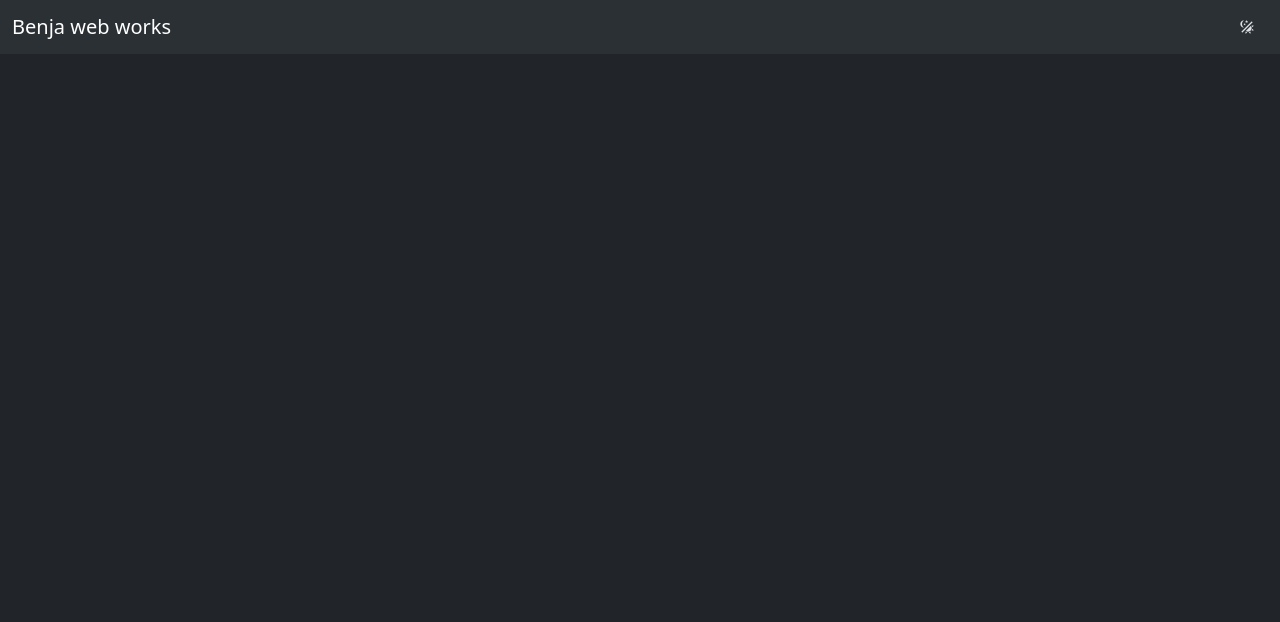
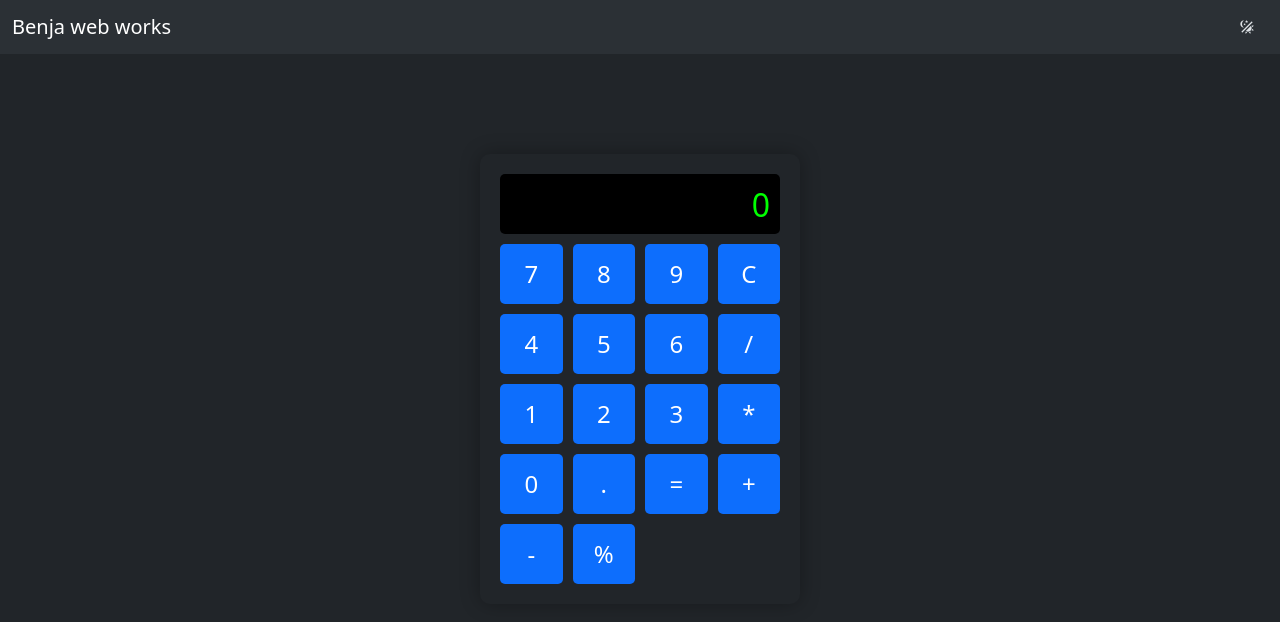
Before and after one commit to benjabozz/benjabozz-web, an Angular app: page /calculadora in a window 1280 px wide. Before the commit this address led to /. Shown: the top 622 px of the page. Built offline with nearby package versions, Linux system fonts and the light colour scheme.

Commit message:
criado componente de calculadora

```diff
--- a/src/app/app.routes.ts
+++ b/src/app/app.routes.ts
@@ -2,6 +2,7 @@ import { Routes } from '@angular/router';
 import { HomeComponent } from './features/home/home.component';
 import { CardsNarutoComponent } from './features/cards-naruto/cards-naruto.component';
 import { CorreriaFinalComponent } from './features/correria-final/correria-final.component';
+import { CalculadoraComponent } from './features/calculadora/calculadora.component';
 
 export const routes: Routes = [
   {
@@ -16,4 +17,8 @@ export const routes: Routes = [
     path: 'correria-final',
     component: CorreriaFinalComponent,
   },
+  {
+    path: 'calculadora',
+    component: CalculadoraComponent,
+  },
 ];
--- /dev/null
+++ b/src/app/features/calculadora/calculadora.component.html
@@ -0,0 +1,11 @@
+<div class="calculator">
+  <div class="display">
+    <input type="text" [value]="displayValue" disabled />
+  </div>
+
+  <div class="buttons">
+    <button class="btn btn-primary" *ngFor="let button of buttons" (click)="handleClick(button)">
+      {{ button }}
+    </button>
+  </div>
+</div>
--- /dev/null
+++ b/src/app/features/calculadora/calculadora.component.scss
@@ -0,0 +1,67 @@
+.calculator {
+    width: 320px;
+    margin: 100px auto;
+    padding: 20px;
+    border-radius: 10px;
+    box-shadow: 0 0 20px rgba(0, 0, 0, 0.3);
+
+    .display {
+      margin-bottom: 10px;
+
+      input {
+        width: 100%;
+        height: 60px;
+        background-color: #000;
+        color: #00ff00;
+        font-size: 2rem;
+        text-align: right;
+        border: none;
+        padding: 0 10px;
+        border-radius: 5px;
+      }
+    }
+
+    .buttons {
+      display: grid;
+      grid-template-columns: repeat(4, 1fr);
+      gap: 10px;
+
+      button {
+        width: 100%;
+        height: 60px;
+        font-size: 1.5rem;
+        border: none;
+        border-radius: 5px;
+        cursor: pointer;
+        transition: background-color 0.3s ease;
+
+        &:hover {
+          background-color: #555;
+        }
+
+        &.operator {
+          background-color: #ff9500;
+
+          &:hover {
+            background-color: #ffad42;
+          }
+        }
+
+        &.equal {
+          background-color: #1abc9c;
+
+          &:hover {
+            background-color: #16a085;
+          }
+        }
+
+        &.clear {
+          background-color: #e74c3c;
+
+          &:hover {
+            background-color: #c0392b;
+          }
+        }
+      }
+    }
+  }
--- /dev/null
+++ b/src/app/features/calculadora/calculadora.component.ts
@@ -0,0 +1,138 @@
+import { CommonModule } from '@angular/common';
+import { Component } from '@angular/core';
+import { FormsModule } from '@angular/forms';
+
+@Component({
+  selector: 'app-calculadora',
+  templateUrl: './calculadora.component.html',
+  styleUrls: ['./calculadora.component.scss'],
+  standalone: true,
+  imports: [CommonModule, FormsModule],
+})
+export class CalculadoraComponent {
+  displayValue = '0';
+  firstOperand: number | null = null;
+  operator: string | null = null;
+  waitingForSecondOperand = false;
+
+  buttons: string[] = [
+    '7',
+    '8',
+    '9',
+    'C',
+    '4',
+    '5',
+    '6',
+    '/',
+    '1',
+    '2',
+    '3',
+    '*',
+    '0',
+    '.',
+    '=',
+    '+',
+    '-',
+    '%',
+  ];
+
+  handleClick(value: string) {
+    if (this.isNumber(value)) {
+      this.inputDigit(value);
+    } else if (this.isOperator(value)) {
+      this.handleOperator(value);
+    } else if (value === 'C') {
+      this.clear();
+    } else if (value === '=') {
+      this.performCalculation();
+    } else if (value === '.') {
+      this.inputDecimal();
+    }
+  }
+
+  isNumber(value: string): boolean {
+    return !isNaN(Number(value));
+  }
+
+  isOperator(value: string): boolean {
+    return ['+', '-', '*', '/', '%'].includes(value);
+  }
+
+  inputDigit(digit: string) {
+    if (this.waitingForSecondOperand) {
+      this.displayValue = digit;
+      this.waitingForSecondOperand = false;
+    } else {
+      this.displayValue =
+        this.displayValue === '0' ? digit : this.displayValue + digit;
+    }
+  }
+
+  inputDecimal() {
+    if (!this.displayValue.includes('.')) {
+      this.displayValue += '.';
+    }
+  }
+
+  handleOperator(nextOperator: string) {
+    const inputValue = parseFloat(this.displayValue);
+
+    if (this.firstOperand === null) {
+      this.firstOperand = inputValue;
+    } else if (this.operator) {
+      const result = this.calculate(
+        this.firstOperand,
+        inputValue,
+        this.operator
+      );
+      this.displayValue = String(result);
+      this.firstOperand = result;
+    }
+
+    this.operator = nextOperator;
+    this.waitingForSecondOperand = true;
+  }
+
+  calculate(
+    firstOperand: number,
+    secondOperand: number,
+    operator: string
+  ): number {
+    switch (operator) {
+      case '+':
+        return firstOperand + secondOperand;
+      case '-':
+        return firstOperand - secondOperand;
+      case '*':
+        return firstOperand * secondOperand;
+      case '/':
+        return secondOperand !== 0 ? firstOperand / secondOperand : NaN;
+      case '%':
+        return (firstOperand / 100) * secondOperand;
+      default:
+        return secondOperand;
+    }
+  }
+
+  performCalculation() {
+    if (this.operator && this.firstOperand !== null) {
+      const secondOperand = parseFloat(this.displayValue);
+      const result = this.calculate(
+        this.firstOperand,
+        secondOperand,
+        this.operator
+      );
+      this.displayValue = String(result);
+      this.firstOperand = null;
+      this.operator = null;
+      this.waitingForSecondOperand = false;
+    }
+  }
+
+  clear() {
+    this.displayValue = '0';
+    this.firstOperand = null;
+    this.operator = null;
+    this.waitingForSecondOperand = false;
+  }
+}
--- a/src/app/features/home/home.component.html
+++ b/src/app/features/home/home.component.html
@@ -2,8 +2,12 @@
   <!-- <button class="btn btn-primary" routerLink="cards-naruto">
     cards naruto
   </button> -->
-  <button class="btn btn-primary" routerLink="correria-final">
+  <button class="btn btn-primary me-2" routerLink="correria-final">
     <span class="mdi mdi-run-fast me-2"></span>
     <span>Correria Final</span>
   </button>
+  <button class="btn btn-primary" routerLink="calculadora">
+    <span class="mdi mdi-calculator me-2"></span>
+    <span>Calculadora</span>
+  </button>
 </div>
```
